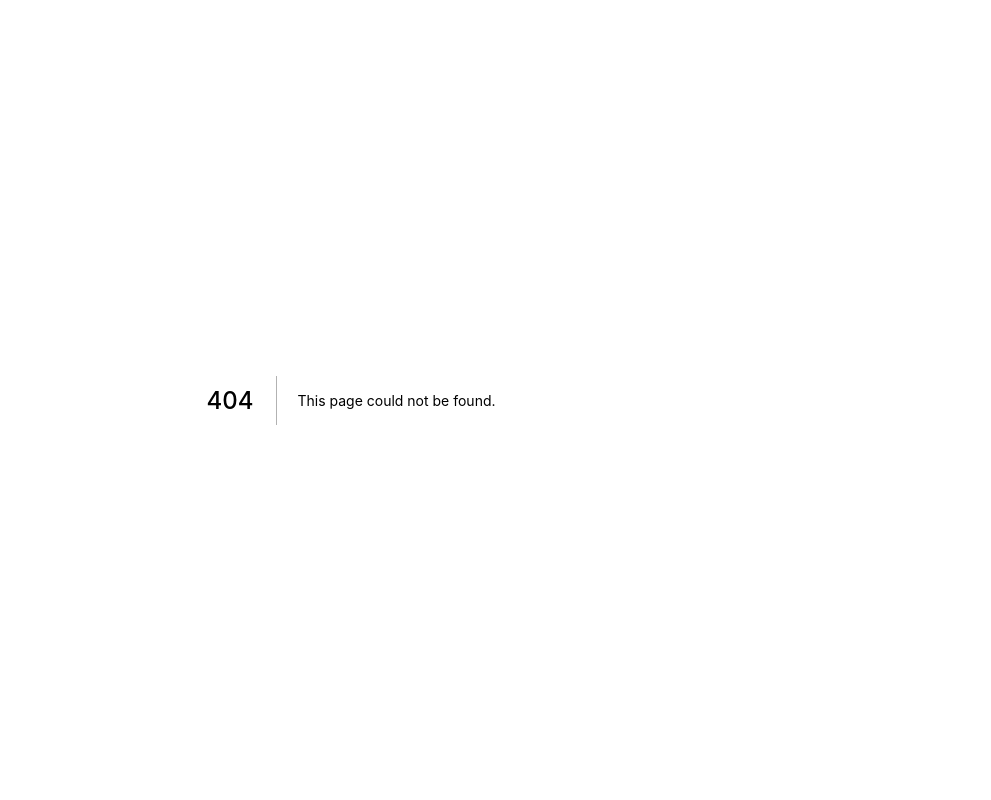
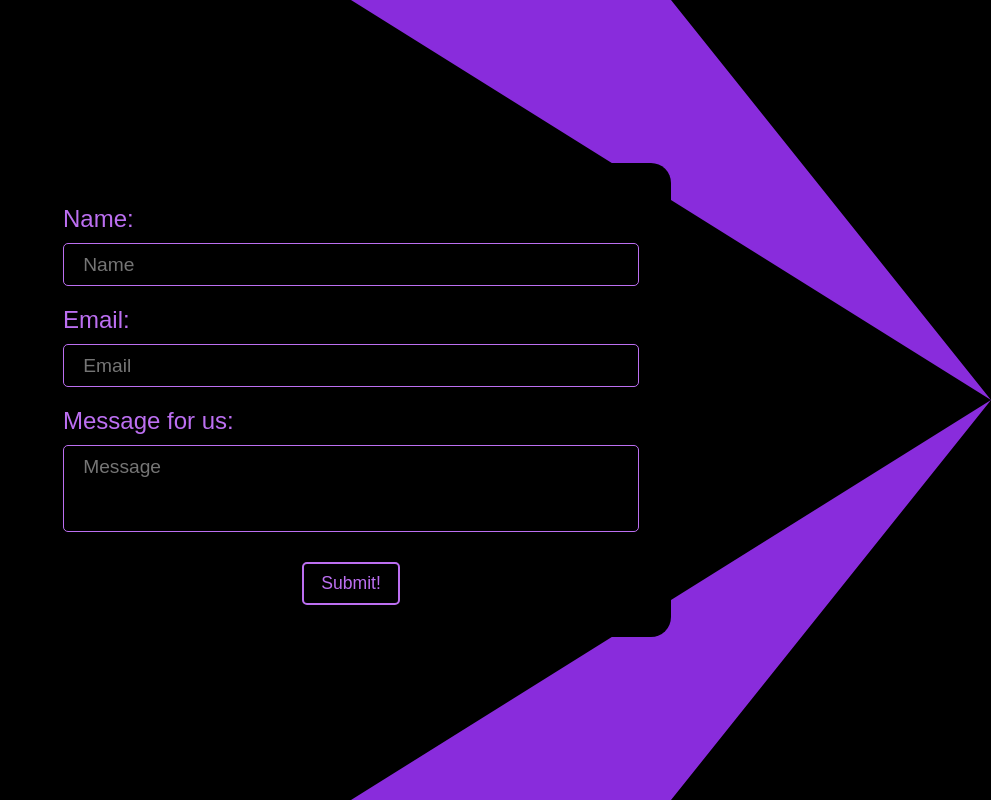
Before and after one commit to SRA-VJTI/sra-vjti.github.io, a Next.js app: page /contactus in a window 1280 px wide. Before the commit this address had no page. Shown: the whole page, without its empty margins (289-1280 px from the left). Built offline with nearby package versions, Linux system fonts and the light colour scheme; a web font is replaced by a local one.

Commit message:
contact us page + 13th reach image updated

```diff
--- a/data/SiteData.js
+++ b/data/SiteData.js
@@ -25,7 +25,7 @@ const NavbarData = [
   },
   {
     "name" : "Contact us",
-    "link" : "#"
+    "link" : "/contactus"
   },
 ];
 
@@ -51,7 +51,7 @@ const reachImgNames = [
   "10.png",
   "11.png",
   "12.png",
-  "13.jpg",
+  "13.png",
   "14.png",
   "15.jpg",
   "16.png",
--- /dev/null
+++ b/pages/contactus.js
@@ -0,0 +1,56 @@
+import { useState } from "react";
+
+const ContactUs = () => {
+
+  const [name, setName] = useState("");
+  const [email, setEmail] = useState("");
+  const [message, setMessage] = useState("");
+
+  const onFormSubmit = () => {
+    // Punch here
+  }
+
+  return (
+    <>
+      <div id="contact-form">
+        <div id="form-overlay"></div>
+        <form action="/">
+          <label for="name">Name:</label>
+          <input
+            type="text"
+            name=""
+            value={name}
+            onChange={(e)=>{setName(e.target.value)}}
+            id="name"
+            placeholder="Name"
+            autocomplete="name"
+          />
+          <label for="email">Email:</label>
+          <input
+            type="text"
+            name=""
+            value={email}
+            onChange={(e)=>{setEmail(e.target.value)}}
+            id="email"
+            placeholder="Email"
+            autocomplete="email"
+          />
+          <label for="message">Message for us:</label>
+          <textarea
+            name=""
+            id="message"
+            value={message}
+            onChange={(e)=>{setMessage(e.target.value)}}
+            placeholder="Message"
+            autocomplete="off"
+            rows="3"
+          ></textarea>
+
+          <input onClick={onFormSubmit} type="submit" value="Submit!" />
+        </form>
+      </div>
+    </>
+  );
+}
+
+export default ContactUs;
--- a/styles/sass/main.scss
+++ b/styles/sass/main.scss
@@ -342,3 +342,99 @@ body {
 		}
 	}
 }
+
+// Contact Us Page
+
+#contact-form {
+	width: 100%;
+	height: 100vh;
+	display: flex;
+	justify-content: center;
+	align-items: center;
+
+	position: relative;
+
+	#form-overlay {
+		position: absolute;
+		width: 100%;
+		height: 100%;
+		background-color: $light;
+		clip-path: polygon(75% 0%, 100% 50%, 75% 100%, 50% 100%, 100% 50%, 50% 0);
+		z-index: -10;
+
+		@media (max-width: 750px) {
+			clip-path: polygon(50% 0%, 25% 100%, 75% 100%);
+		}
+	}
+
+	form {
+		width: 50%;
+		padding: 2em;
+		display: flex;
+		flex-direction: column;
+		background-color: black;
+
+		// border: 2px solid $dark;
+		border-radius: 20px;
+
+		label {
+			font-size: 1.5rem;
+			margin: 10px 0;
+			color: $lightest;
+		}
+		input[type="text"] {
+			background-color: black;
+			color: white;
+			font-size: 1.2rem;
+			padding: 0.5em 1em;
+			border: 1px solid $lightest;
+			margin-bottom: 10px;
+			border-radius: 5px;
+		}
+		textarea {
+			background-color: black;
+			color: white;
+			font-size: 1.2rem;
+			padding: 0.5em 1em;
+			border: 1px solid $lightest;
+			margin-bottom: 10px;
+			border-radius: 5px;
+			font-family: sans-serif;
+			resize: none;
+		}
+		input[type="submit"] {
+			background-color: black;
+			color: $lightest;
+			width: max-content;
+			padding: 0.5em 1em;
+			margin: 20px auto 0;
+			border: 2px solid $lightest;
+			border-radius: 5px;
+			font-size: 1.1rem;
+		}
+
+		@media (max-width: 1000px) {
+			width: 70%;
+		}
+		@media (max-width: 680px) {
+			width: 80%;
+		}
+		@media (max-width: 500px) {
+			width: 90%;
+		}
+		@media (max-width: 500px) {
+			width: 95%;
+			label {
+				font-size: 1.2rem;
+			}
+			input[type="text"] {
+				font-size: 1rem;
+				padding: 0.5em;
+			}
+			textarea {
+				font-size: 1rem;
+				padding: 0.5em;
+			}
+		}
+	}
+}
```
Also changed, not shown: components/Navbar/Navbar.js (+8 -3 lines), public/static/images/reach/13.jpg (deleted), public/static/images/reach/13.png (added).
